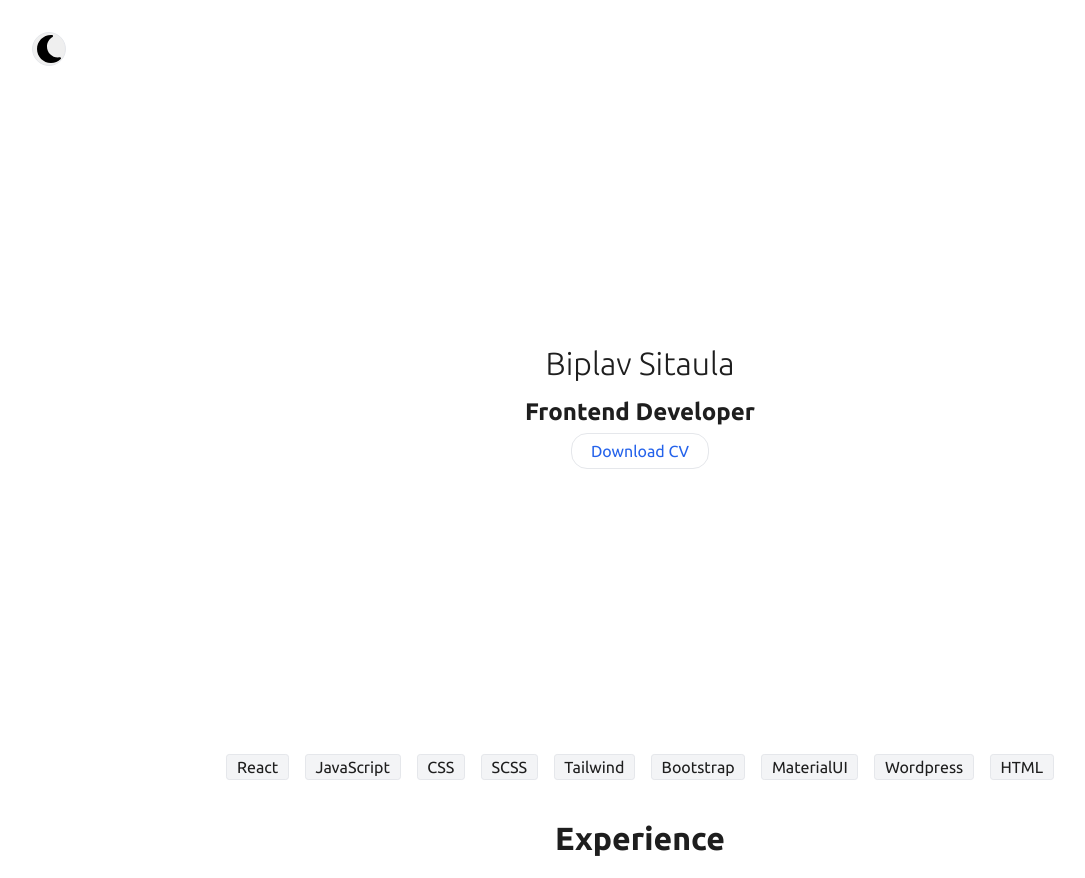
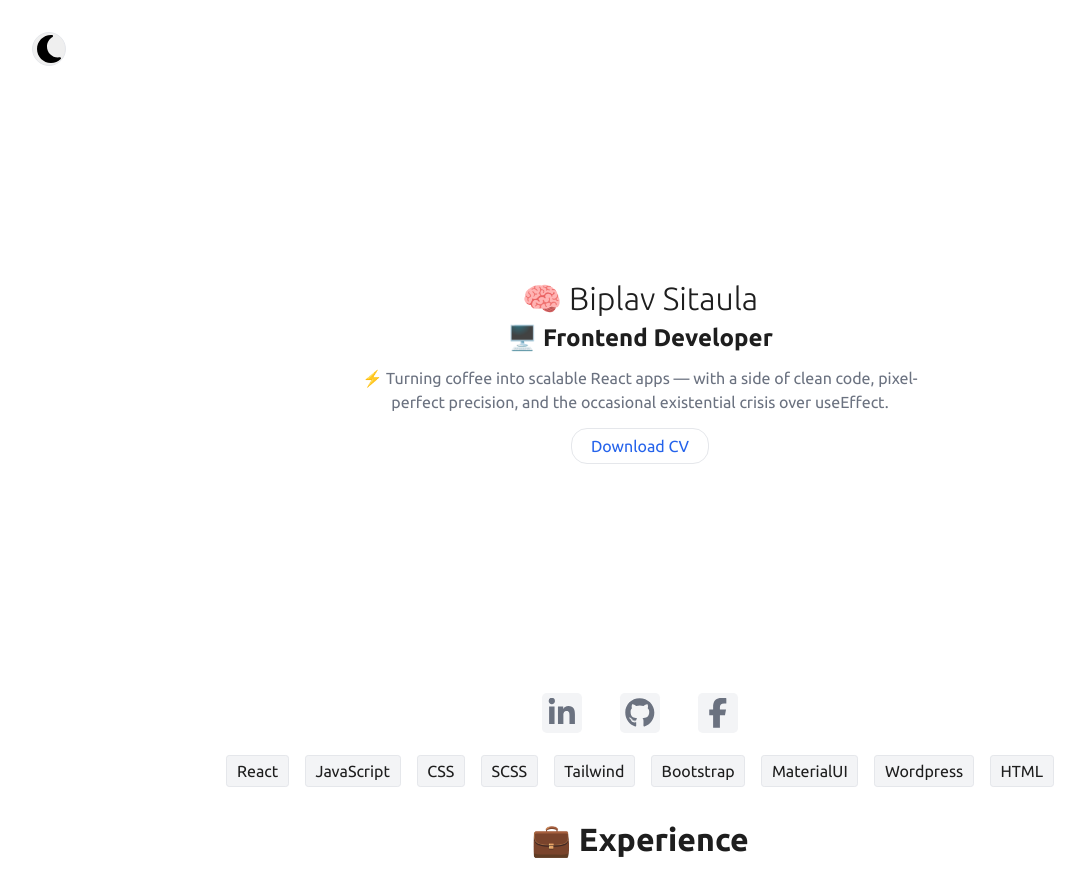
Before and after one commit to biplavsitaula/portfolio, a plain HTML site: page index.html in a window 1280 px wide. Shown: the top 878 px of the page, without its empty margins (0-1085 px from the left). Drawn offline with nearby package versions, Linux system fonts and the light colour scheme; a web font is replaced by a local one.

Commit message:
added: icons and aos

```diff
--- a/index.html
+++ b/index.html
@@ -12,6 +12,7 @@
       href="https://fonts.googleapis.com/css2?family=Jersey+25+Charted&display=swap"
       rel="stylesheet"
     />
+    <link rel="stylesheet" href="https://unpkg.com/aos@next/dist/aos.css" />
     <link rel="stylesheet" href="style.css" />
     <link rel="icon" type="image" href="/BS (1).png" />
     <meta name="viewport" content="width=device-width, initial-scale=1.0" />
@@ -22,13 +23,50 @@
     <button id="theme-toggle"></button>
     <main>
       <section class="hero">
-        <div class="detail">
-          <p class="name">Biplav Sitaula</p>
-          <h1 class="position">Frontend Developer</h1>
-          <a href="biplav-cv.pdf" download>Download CV</a>
+        <div class="detail" data-aos="fade-up" data-aos-delay="50">
+          <p class="name" data-aos="fade-up">🧠 Biplav Sitaula</p>
+          <h1 class="position" data-aos="fade-up" data-aos-delay="50">🖥️ Frontend Developer</h1>
+          <p class="intro" data-aos="fade-up" data-aos-delay="50">
+            ⚡ Turning coffee into scalable React apps — with a side of clean
+            code, pixel-perfect precision, and the occasional existential crisis
+            over useEffect.
+          </p>
+          <a href="biplav-cv.pdf" data-aos="fade-up" data-aos-delay="50" download>Download CV</a>
+
         </div>
+         <div class="socials" data-aos="fade-up" data-aos-delay="50" data-aos-once="true">
+            <ul>
+              <li>
+                <a href="https://www.linkedin.com/in/biplavsitaula/">
+                <svg xmlns="http://www.w3.org/2000/svg" viewBox="0 0 448 512">
+                  <path
+                    d="M100.3 448H7.4V148.9h92.9zM53.8 108.1C24.1 108.1 0 83.5 0 53.8a53.8 53.8 0 0 1 107.6 0c0 29.7-24.1 54.3-53.8 54.3zM447.9 448h-92.7V302.4c0-34.7-.7-79.2-48.3-79.2-48.3 0-55.7 37.7-55.7 76.7V448h-92.8V148.9h89.1v40.8h1.3c12.4-23.5 42.7-48.3 87.9-48.3 94 0 111.3 61.9 111.3 142.3V448z"
+                  />
+                </svg>
+                </a>
+              </li>
+              <li>
+                <a href="https://github.com/biplavsitaula">
+                <svg xmlns="http://www.w3.org/2000/svg" viewBox="0 0 496 512">
+                  <path
+                    d="M165.9 397.4c0 2-2.3 3.6-5.2 3.6-3.3 .3-5.6-1.3-5.6-3.6 0-2 2.3-3.6 5.2-3.6 3-.3 5.6 1.3 5.6 3.6zm-31.1-4.5c-.7 2 1.3 4.3 4.3 4.9 2.6 1 5.6 0 6.2-2s-1.3-4.3-4.3-5.2c-2.6-.7-5.5 .3-6.2 2.3zm44.2-1.7c-2.9 .7-4.9 2.6-4.6 4.9 .3 2 2.9 3.3 5.9 2.6 2.9-.7 4.9-2.6 4.6-4.6-.3-1.9-3-3.2-5.9-2.9zM244.8 8C106.1 8 0 113.3 0 252c0 110.9 69.8 205.8 169.5 239.2 12.8 2.3 17.3-5.6 17.3-12.1 0-6.2-.3-40.4-.3-61.4 0 0-70 15-84.7-29.8 0 0-11.4-29.1-27.8-36.6 0 0-22.9-15.7 1.6-15.4 0 0 24.9 2 38.6 25.8 21.9 38.6 58.6 27.5 72.9 20.9 2.3-16 8.8-27.1 16-33.7-55.9-6.2-112.3-14.3-112.3-110.5 0-27.5 7.6-41.3 23.6-58.9-2.6-6.5-11.1-33.3 2.6-67.9 20.9-6.5 69 27 69 27 20-5.6 41.5-8.5 62.8-8.5s42.8 2.9 62.8 8.5c0 0 48.1-33.6 69-27 13.7 34.7 5.2 61.4 2.6 67.9 16 17.7 25.8 31.5 25.8 58.9 0 96.5-58.9 104.2-114.8 110.5 9.2 7.9 17 22.9 17 46.4 0 33.7-.3 75.4-.3 83.6 0 6.5 4.6 14.4 17.3 12.1C428.2 457.8 496 362.9 496 252 496 113.3 383.5 8 244.8 8zM97.2 352.9c-1.3 1-1 3.3 .7 5.2 1.6 1.6 3.9 2.3 5.2 1 1.3-1 1-3.3-.7-5.2-1.6-1.6-3.9-2.3-5.2-1zm-10.8-8.1c-.7 1.3 .3 2.9 2.3 3.9 1.6 1 3.6 .7 4.3-.7 .7-1.3-.3-2.9-2.3-3.9-2-.6-3.6-.3-4.3 .7zm32.4 35.6c-1.6 1.3-1 4.3 1.3 6.2 2.3 2.3 5.2 2.6 6.5 1 1.3-1.3 .7-4.3-1.3-6.2-2.2-2.3-5.2-2.6-6.5-1zm-11.4-14.7c-1.6 1-1.6 3.6 0 5.9 1.6 2.3 4.3 3.3 5.6 2.3 1.6-1.3 1.6-3.9 0-6.2-1.4-2.3-4-3.3-5.6-2z"
+                  />
+                </svg>
+                </a>
+              </li>
+              <li>
+                <a href="https://www.facebook.com/imthebiplav/">
+                <svg xmlns="http://www.w3.org/2000/svg" viewBox="0 0 320 512">
+                  <path
+                    d="M80 299.3V512H196V299.3h86.5l18-97.8H196V166.9c0-51.7 20.3-71.5 72.7-71.5c16.3 0 29.4 .4 37 1.2V7.9C291.4 4 256.4 0 236.2 0C129.3 0 80 50.5 80 159.4v42.1H14v97.8H80z"
+                  />
+                </svg>
+                </a>
+              </li>
+            </ul>
+          </div>
       </section>
-      <section class="skills">
+      <section class="skills"data-aos="fade-up" data-aos-delay="50" data-aos-once="true">
         <ul class="skill_list">
           <li class="skill-list">React</li>
           <li class="skill-list">JavaScript</li>
@@ -42,9 +80,9 @@
         </ul>
       </section>
       <section class="experience-section">
-        <h2>Experience</h2>
+        <h2 data-aos="fade-up" data-aos-delay="50" data-aos-once="true">💼 Experience</h2>
 
-        <div class="experience-card">
+        <div class="experience-card" data-aos="fade-up" data-aos-delay="50" data-aos-once="true">
           <h3>React Frontend Developer</h3>
           <span class="company">One Loop Studio</span>
           <span class="period">Apr 2024 – Present</span>
@@ -70,7 +108,7 @@
           </div>
         </div>
 
-        <div class="experience-card">
+        <div class="experience-card" data-aos="fade-up" data-aos-delay="50" data-aos-once="true">
           <h3>React Frontend Intern</h3>
           <span class="company">One Loop Studio</span>
           <span class="period">Jan 2023 – Mar 2023</span>
@@ -90,9 +128,9 @@
         </div>
       </section>
       <section class="projects-section">
-        <h2>Projects</h2>
+        <h2 data-aos="fade-up" data-aos-delay="50" data-aos-once="true">🎯 Projects</h2>
 
-        <div class="project-card">
+        <div class="project-card" data-aos="fade-up" data-aos-delay="50" data-aos-once="true">
           <h3>Music Streaming Platform</h3>
           <p>
             Built JWT-authenticated app with Redux, Context API, and AWS S3 for
@@ -103,7 +141,7 @@
           </p>
         </div>
 
-        <div class="project-card">
+        <div class="project-card" data-aos="fade-up" data-aos-delay="50" data-aos-once="true">
           <h3>Consulting Agency Site</h3>
           <p>
             Developed a modern business website using Vite, TailwindCSS, and
@@ -114,7 +152,7 @@
           </p>
         </div>
 
-        <div class="project-card">
+        <div class="project-card" data-aos="fade-up" data-aos-delay="50" data-aos-once="true">
           <h3>Gutenify</h3>
           <p>
             Maintained and optimized React + JavaScript code for WordPress
@@ -127,7 +165,7 @@
           </p>
         </div>
 
-        <div class="project-card">
+        <div class="project-card" data-aos="fade-up" data-aos-delay="50" data-aos-once="true">
           <h3>Advanced Login Customizer</h3>
           <p>
             Contributed to project structure and state management, improving
@@ -136,7 +174,7 @@
           <p class="stack"><strong>Tech:</strong> React, Redux, JavaScript</p>
         </div>
 
-        <div class="project-card">
+        <div class="project-card" data-aos="fade-up" data-aos-delay="50" data-aos-once="true">
           <h3>OLS 2FA</h3>
           <p>
             Built secure settings management for two-factor authentication
@@ -148,6 +186,7 @@
         </div>
       </section>
     </main>
+    <script src="https://unpkg.com/aos@next/dist/aos.js"></script>
     <script src="script.js"></script>
   </body>
 </html>
--- a/script.js
+++ b/script.js
@@ -1,3 +1,5 @@
+AOS.init();
+
 const theme = localStorage.getItem("theme");
 document.body.classList.toggle(theme);
 const toggleBtn = document.getElementById("theme-toggle");
--- a/style.css
+++ b/style.css
@@ -13,6 +13,7 @@
   --accent: #2563eb;
   --card-background: #f3f4f6;
   --border-color: #e5e7eb;
+  line-height: 1.5rem;
 }
 
 /* Light Theme */
@@ -59,21 +60,50 @@ body.dark {
 
 .hero {
   color: var(--text-primary);
-  display: flex;
+  display: grid;
+  grid-template-rows: 1fr auto;
+  justify-content: center;
   align-items: center;
-  justify-content: center;
   text-align: center;
   height: 90vh;
   height: 90dvh;
   width: 100%;
   position: relative;
 }
-.detail *{
+.detail> *{
   margin-block: 1rem;
 }
 .hero .name{
   font-size: 2em;
   font-weight: 100;
+}
+.intro{
+  max-width: 600px;
+  margin-bottom: 20px;
+  color: var(--text-secondary);
+}
+
+.socials svg{
+  width: 30px;
+  height: 30px;
+  background-color: var(--card-background);
+  padding: 0.3rem;
+  border-radius: 0.3rem;
+}
+.hero .socials a{
+  border: none;
+  text-decoration: none;
+}
+.socials{
+  margin-bottom: 1rem;
+}
+
+.socials ul{
+  list-style: none;
+  display: flex;
+  justify-content: center;
+  fill: var(--text-secondary);
+  color: var(--text-secondary);
 }
 .hero a{
   color: var(--accent);
@@ -152,8 +182,8 @@ body.dark {
 }
 
 .experience-card ul {
-  list-style: disc inside;
-  margin: 10px 0 15px;
+  list-style: '👉🏻';
+  margin: 10px 18px 15px;
   color: var(--text-secondary);
 }
 .experience-card ul li{
```
